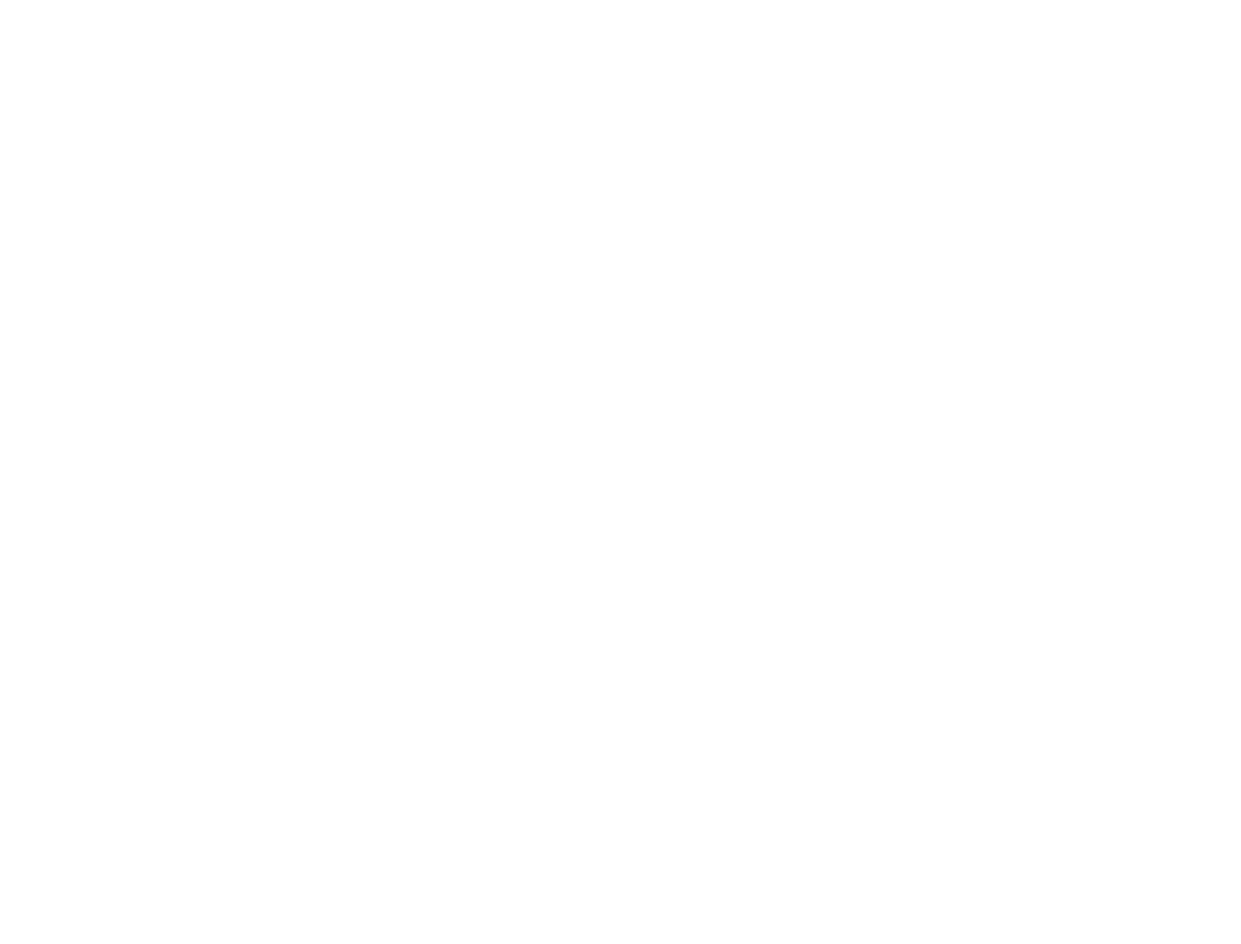
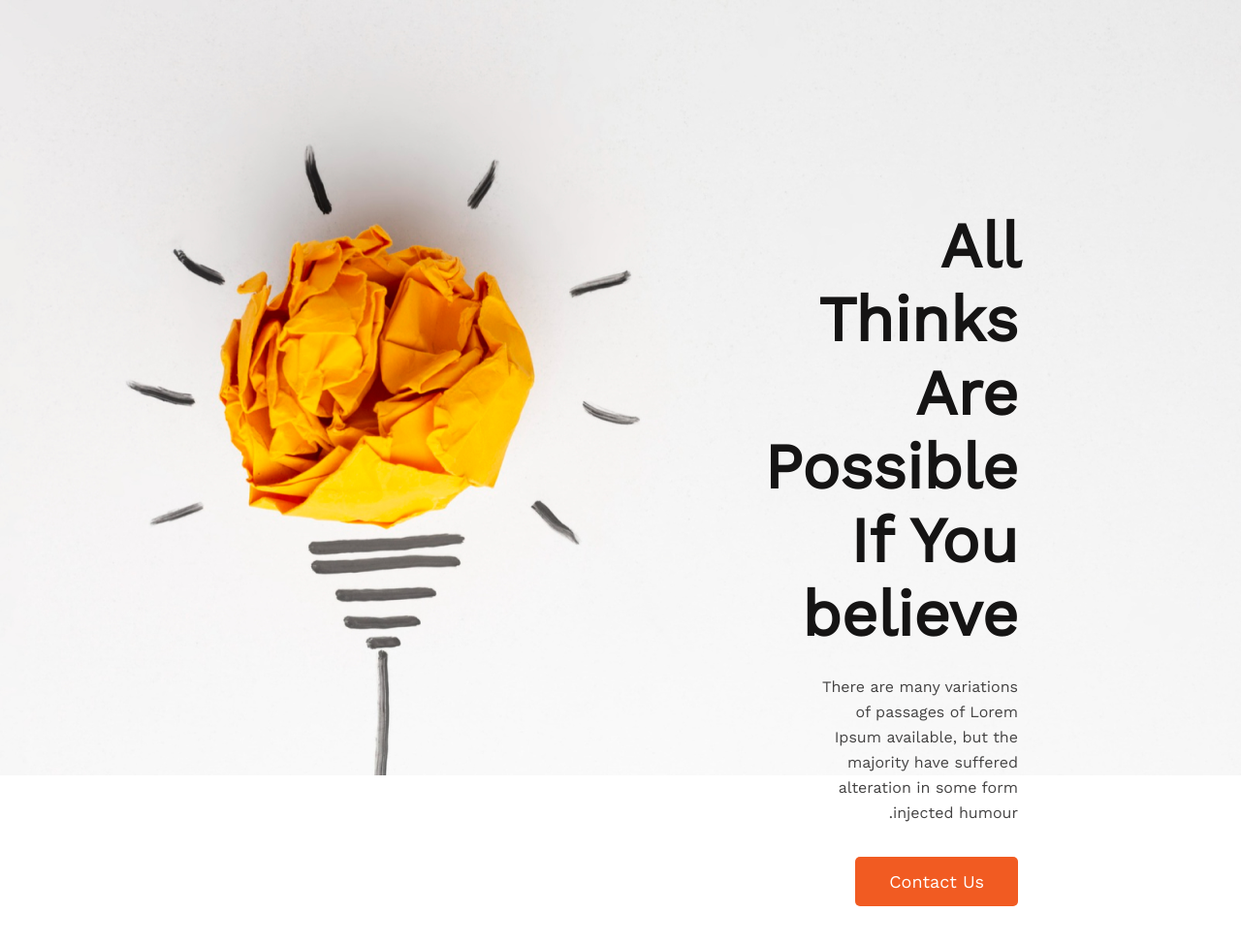
Before and after one commit to simanto789/assignment-1, a plain HTML site: page index.html in a window 1280 px wide. Shown: the whole page at 97% size. Before the commit the page ends 800 px from the top, so only its background shows below. Drawn offline with nearby package versions, Linux system fonts and the light colour scheme.

Commit message:
banner added

```diff
--- a/index.html
+++ b/index.html
@@ -5,8 +5,26 @@
     <meta http-equiv="X-UA-Compatible" content="IE=edge">
     <meta name="viewport" content="width=device-width, initial-scale=1.0">
     <title>assignment-1</title>
+    <link rel="preconnect" href="https://fonts.googleapis.com"><link rel="preconnect" href="https://fonts.gstatic.com" crossorigin><link href="https://fonts.googleapis.com/css2?family=Open+Sans&family=Work+Sans&display=swap" rel="stylesheet">
+    <link rel="stylesheet" href="/styles/style.css">
 </head>
 <body>
+    <header>
+        <div class="banner-file">
+            <div class="banner-details">
+                <h1 class="tittle">All Thinks Are Possible If You believe</h1>
+                <p class="description-1">There are many variations of passages of Lorem Ipsum available, but the majority have suffered alteration in some form injected humour.</p>
+                <button class="btn-1">Contact Us</button>
+            </div>
+
+        </div>
+    </header>
+    <main>
+
+    </main>
+    <footer>
+
+    </footer>
 
 </body>
 </html>
--- a/styles/style.css
+++ b/styles/style.css
@@ -0,0 +1,46 @@
+* {
+    font-family: 'Work Sans', sans-serif;
+    padding: 0px;
+    margin: 0px;
+
+}
+
+.banner-details {
+    direction: rtl;
+    padding: 216px 230px 364px 845px;
+
+}
+
+.banner-file {
+    width: 100%;
+    height: 100vh;
+    background-image: url("/images/banner/banner1.png");
+    background-repeat: no-repeat;
+}
+
+.tittle{
+
+    font-weight: 700;
+    font-size: 65px;
+    color: #151414;
+    margin-bottom: 24px;
+
+}
+
+.description-1{
+    font-weight: 400;
+    font-size: 16px;
+    line-height: 26px;
+    color: #444343;
+    margin-bottom: 32px;
+
+}
+
+.btn-1{
+    padding: 15px 35px;
+    font-size: 18px;
+    background: #F15B22;
+    border-radius: 5px;
+    border: none;
+    color: white;
+}
```
